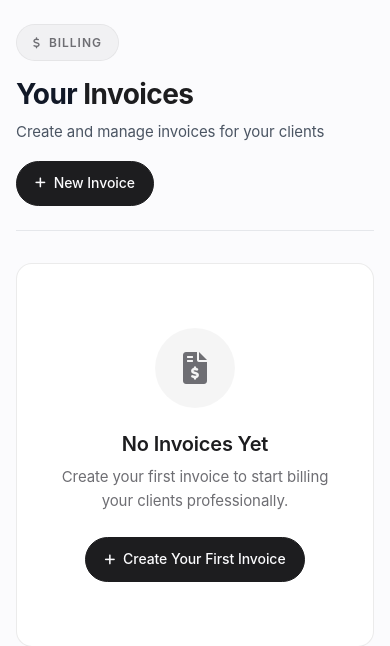
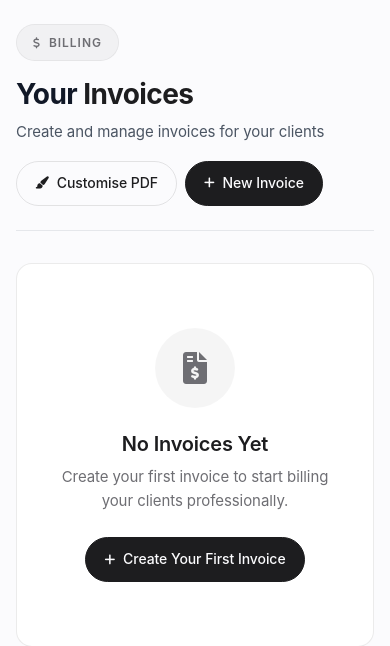
Before and after one commit to Gabangxa/FreelanceDash1, a Flask app: page /invoices/ in a window 390 px wide. Shown: the part 122-768 px from the top of the page. Run offline with Flask 3, Linux system fonts and the light colour scheme; the visitor is signed in with stand-in values (Sample User, id 1); data that the repository does not hold is empty.

Commit message:
Invoices: shortcut to PDF customisation page
Surfaces the invoice branding settings page from the Invoices tab so
users can discover the new logo/signature/font/color options shipped
with the Option C branding upgrade.

Changes
- templates/invoices/list.html: added a secondary "Customise PDF"
  quick-action button next to "New Invoice" in the page header. The
  wrapper col now uses d-flex/flex-wrap/gap so both buttons sit side by
  side on desktop and wrap cleanly on mobile (the existing mt-3 mt-md-0
  still handles vertical stacking under the title).
- templates/invoices/detail.html: added a matching "Customise PDF"
  outline-secondary button to the existing btn-group next to
  "Download PDF" so users discover branding right when they're about
  to download the file.

Both buttons link to url_for('settings.invoice_template'), carry a
title + aria-label, and re-use the existing FontAwesome icon set
(fa-paint-brush). No new JS, no CSP changes, no route or model
changes — purely a template tweak.

Server restarted clean. Skipping fresh code review (trivial template
diff, no logic).

```diff
--- a/templates/invoices/detail.html
+++ b/templates/invoices/detail.html
@@ -11,6 +11,12 @@
                 <div class="btn-group">
                     <a href="{{ url_for('invoices.generate_pdf', id=invoice.id) }}" class="btn btn-outline-primary">
                         <i class="fas fa-file-pdf me-2"></i>Download PDF
+                    </a>
+                    <a href="{{ url_for('settings.invoice_template') }}"
+                       class="btn btn-outline-secondary"
+                       title="Customise your invoice PDF branding"
+                       aria-label="Customise invoice PDF branding">
+                        <i class="fas fa-paint-brush me-2"></i>Customise PDF
                     </a>
                 </div>
             </div>
--- a/templates/invoices/list.html
+++ b/templates/invoices/list.html
@@ -88,7 +88,13 @@
             <h1 class="page-title">Your <span class="gradient-text">Invoices</span></h1>
             <p class="page-subtitle">Create and manage invoices for your clients</p>
         </div>
-        <div class="col-md-4 text-md-end mt-3 mt-md-0">
+        <div class="col-md-4 text-md-end mt-3 mt-md-0 d-flex flex-wrap gap-2 justify-content-md-end">
+            <a href="{{ url_for('settings.invoice_template') }}"
+               class="quick-action-btn secondary"
+               title="Customise your invoice PDF branding"
+               aria-label="Customise invoice PDF branding">
+                <i class="fas fa-paint-brush"></i>Customise PDF
+            </a>
             <a href="{{ url_for('invoices.create_invoice') }}" class="quick-action-btn primary">
                 <i class="fas fa-plus"></i>New Invoice
             </a>
```
